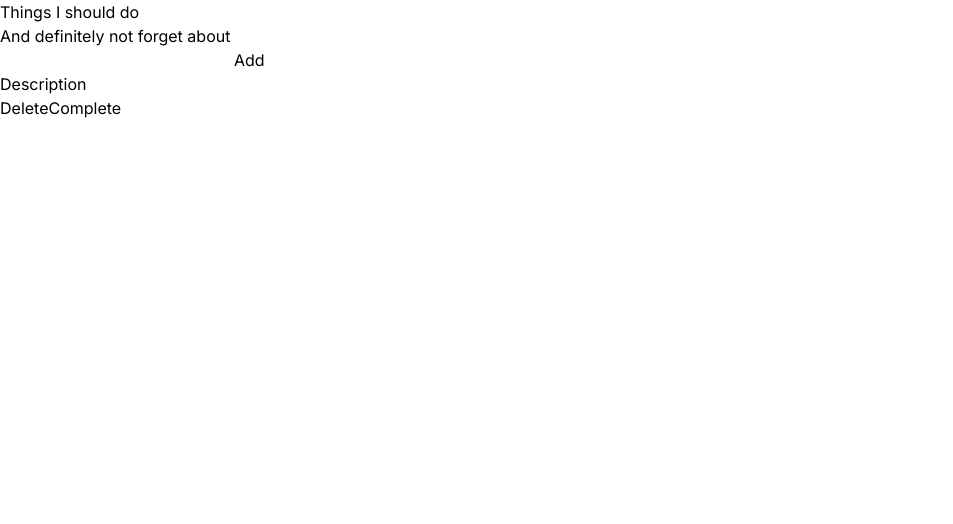
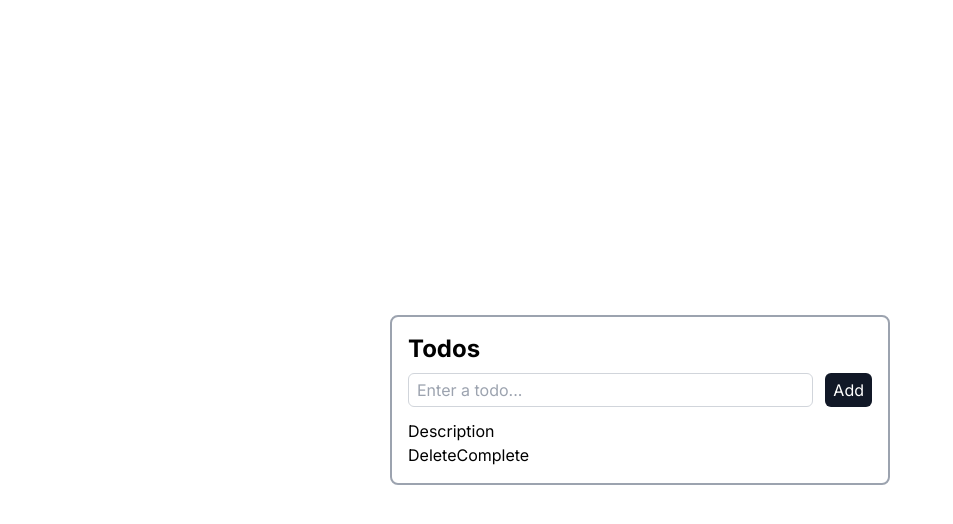
Before and after one commit to itaysarfaty/drizzle_todo, a Next.js app: page / in a window 1280 px wide. Shown: the top 524 px of the page, without its empty margins (0-953 px from the left). Built offline with nearby package versions, Linux system fonts and the light colour scheme.

Commit message:
Refactor / design  page and Input components

```diff
--- a/src/app/page.tsx
+++ b/src/app/page.tsx
@@ -3,13 +3,14 @@ import { TodoList } from "@/components/TodoList";
 
 export default function Home() {
   return (
-    <main>
-      <section>
-        <h1>Things I should do</h1>
-        <h2>And definitely not forget about</h2>
-        <TodoInput />
+    <div className="w-screen h-screen grid place-items-center">
+      <main className="max-w-[500px] w-full border-2 border-gray-400 rounded-lg p-4">
+        <header className="mb-3">
+          <h1 className="text-2xl font-bold mb-2">Todos</h1>
+          <TodoInput />
+        </header>
         <TodoList />
-      </section>
-    </main>
+      </main>
+    </div>
   );
 }
--- a/src/components/TodoInput.tsx
+++ b/src/components/TodoInput.tsx
@@ -2,9 +2,15 @@ export interface TodoInputProps {}
 
 export const TodoInput = (props: TodoInputProps) => {
   return (
-    <div>
-      <input type="text" />
-      <button>Add</button>
-    </div>
+    <form className="flex gap-3">
+      <input
+        type="text"
+        placeholder="Enter a todo..."
+        className="flex-1 border border-gray-300 rounded-md py-1 px-2 text-base focus:outline-gray-300"
+      />
+      <button className="py-1 px-2 rounded-md bg-gray-900 text-white">
+        Add
+      </button>
+    </form>
   );
 };
```
